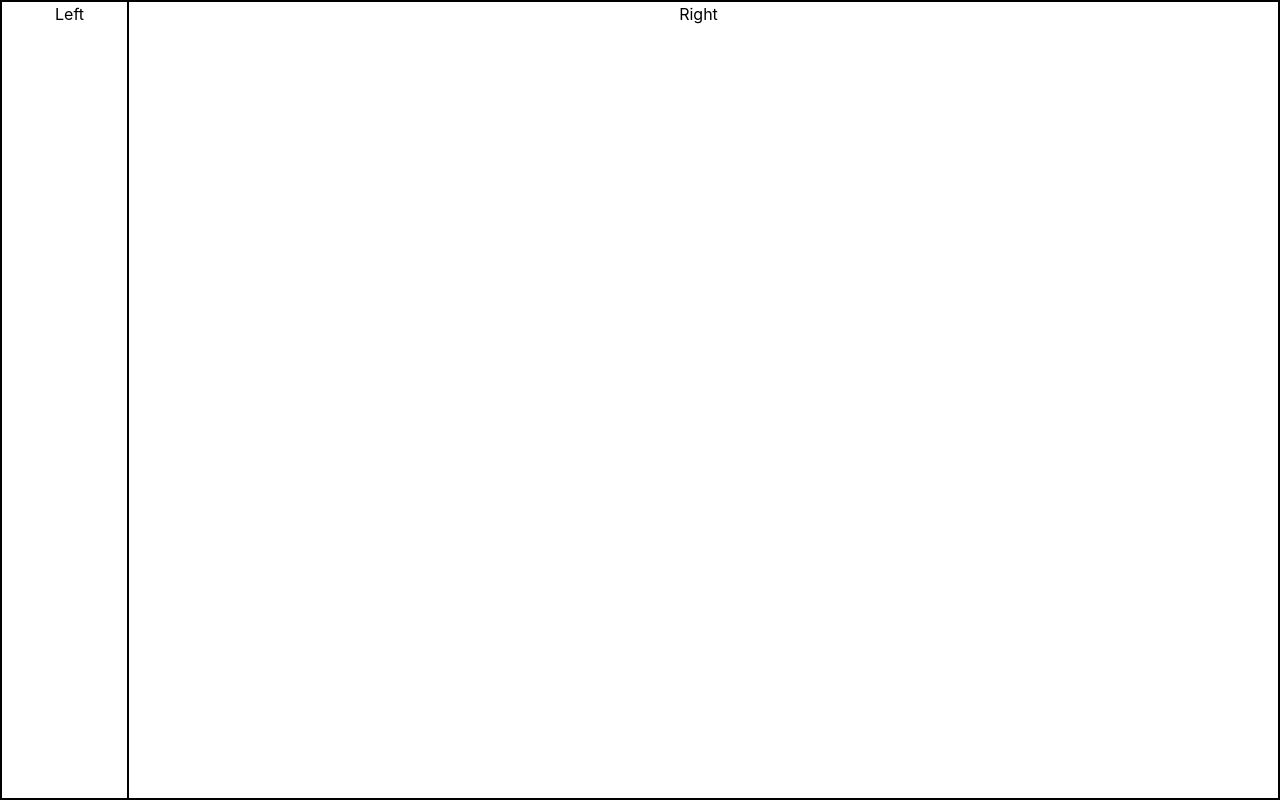
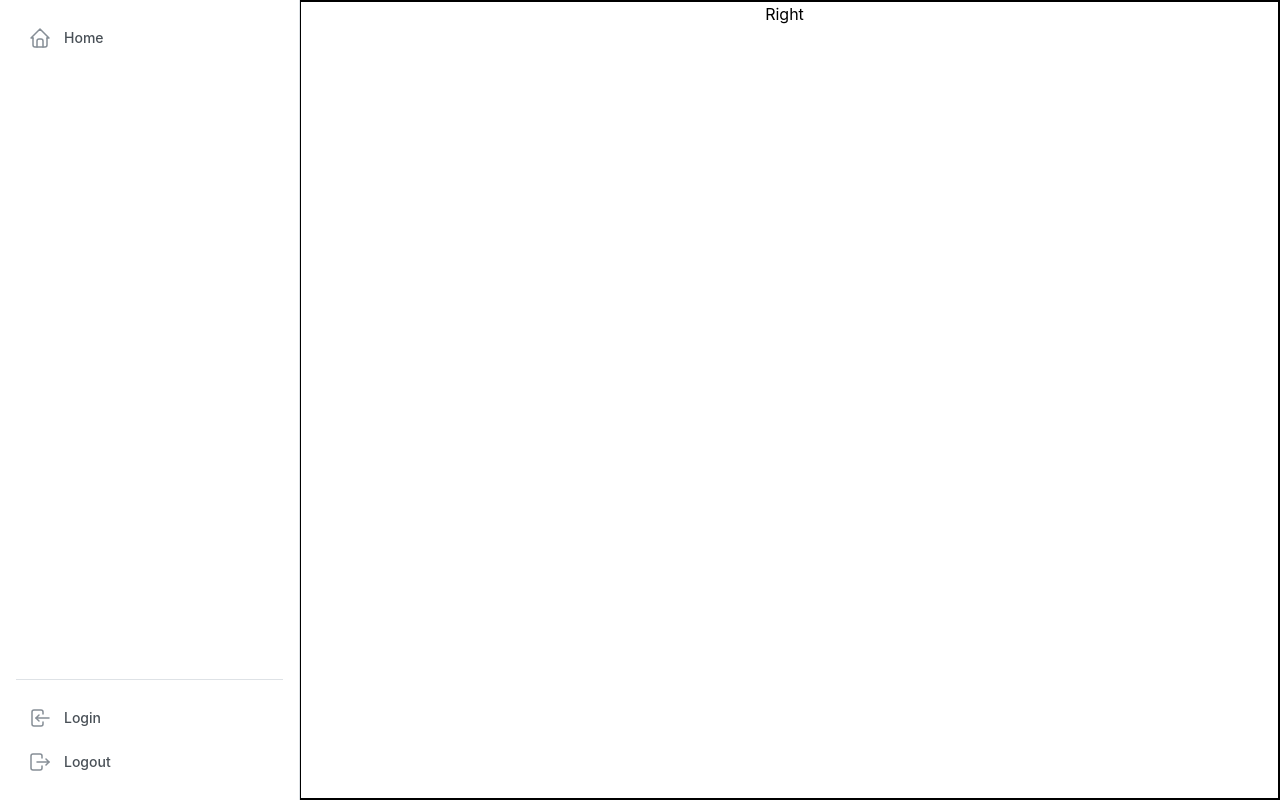
Before and after one commit to MarginalCasey/leading-information-system-offline-assignment, a React (Create React App) app: page / in a window 1280 px wide. Built offline with nearby package versions, Linux system fonts and the light colour scheme.

Commit message:
Add navbar to Left

```diff
--- a/src/Left.css
+++ b/src/Left.css
@@ -1,11 +1,61 @@
 .Left {
-  text-align: center;
   float: left;
-  width: 10%;
   height: 100%;
-  border-top: 2px solid black;
-  border-bottom: 2px solid black;
-  border-left: 2px solid black;
-  border-right: 1px solid black;
-  padding-left: 10px;
 }
+
+.navbar {
+  width: 300px;
+  height: 100%;
+  padding: var(--mantine-spacing-md);
+  display: flex;
+  flex-direction: column;
+  border-right: 1px solid var(--mantine-color-gray-3);
+}
+
+.navbarMain {
+  flex: 1;
+}
+
+.footer {
+  padding-top: var(--mantine-spacing-md);
+  margin-top: var(--mantine-spacing-md);
+  border-top: 1px solid var(--mantine-color-gray-3);
+}
+
+.link {
+  display: flex;
+  align-items: center;
+  text-decoration: none;
+  font-size: var(--mantine-font-size-sm);
+  color: light-dark(var(--mantine-color-gray-7), var(--mantine-color-dark-1));
+  padding: var(--mantine-spacing-xs) var(--mantine-spacing-sm);
+  border-radius: var(--mantine-radius-sm);
+  font-weight: 500;
+}
+
+.link:hover {
+  background-color: var(--mantine-color-gray-0);
+  color: var(--mantine-color-black);
+}
+
+.link:hover .linkIcon {
+  color: var(--mantine-color-black);
+}
+
+.link[data-active],
+.link[data-active]:hover {
+  background-color: var(--mantine-color-blue-light);
+  color: var(--mantine-color-blue-light-color);
+}
+
+.link[data-active] .linkIcon,
+.link[data-active]:hover .linkIcon {
+  color: var(--mantine-color-blue-light-color);
+}
+
+.linkIcon {
+  color: light-dark(var(--mantine-color-gray-6), var(--mantine-color-dark-2));
+  margin-right: var(--mantine-spacing-sm);
+  width: rem(25px);
+  height: rem(25px);
+}
--- a/src/Left.js
+++ b/src/Left.js
@@ -1,10 +1,37 @@
-import './Left.css';
+import { IconHome, IconLogin, IconLogout } from "@tabler/icons-react";
+import "./Left.css";
+
+const data = [{ link: "", label: "Home", icon: IconHome }];
 
 function Left() {
+  const links = data.map((item) => (
+    <a
+      className="link"
+      data-active={undefined}
+      href={item.link}
+      key={item.label}
+    >
+      <item.icon className="linkIcon" stroke={1.5} />
+      <span>{item.label}</span>
+    </a>
+  ));
+
   return (
-    <div className="Left">
-		Left
-	</div>
+    <div className="left">
+      <nav className="navbar">
+        <div className="navbarMain">{links}</div>
+        <div className="footer">
+          <a className="link" href="#">
+            <IconLogin className="linkIcon" stroke={1.5} />
+            <span>Login</span>
+          </a>
+          <a className="link" href="#">
+            <IconLogout className="linkIcon" stroke={1.5} />
+            <span>Logout</span>
+          </a>
+        </div>
+      </nav>
+    </div>
   );
 }
 
```
